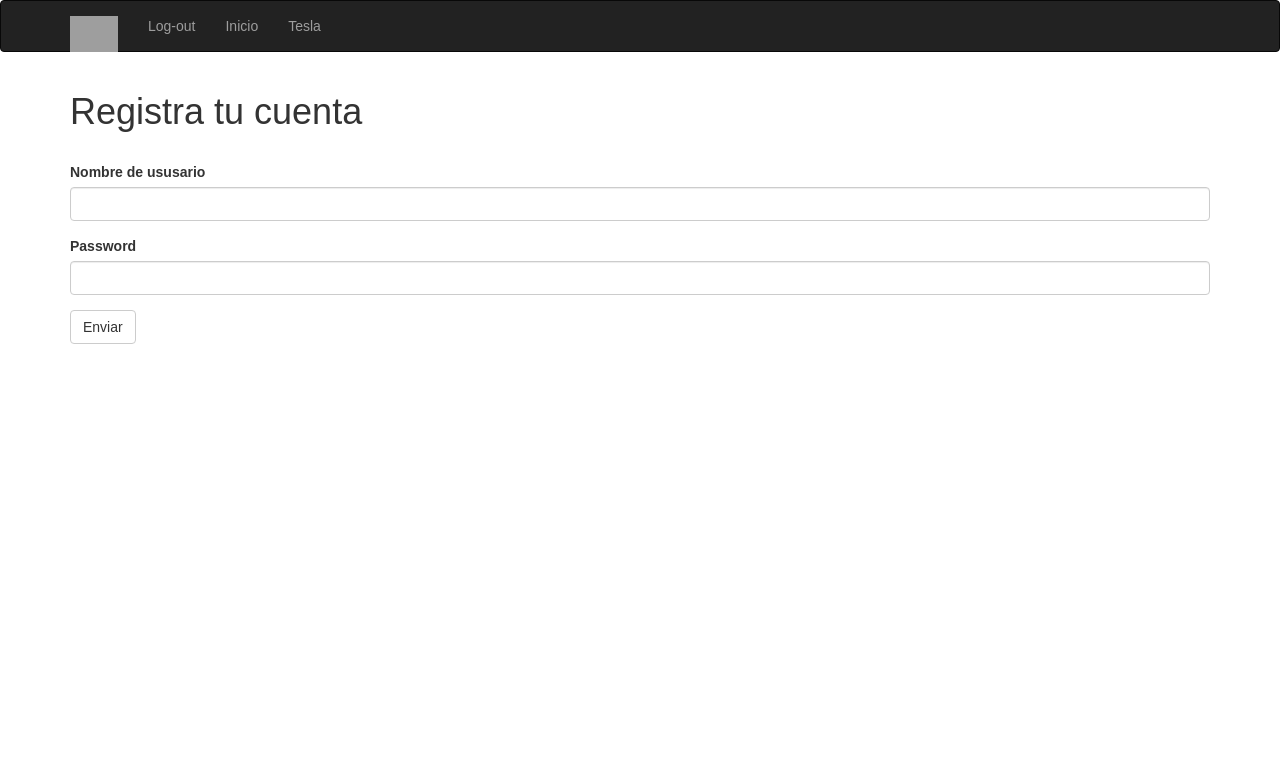
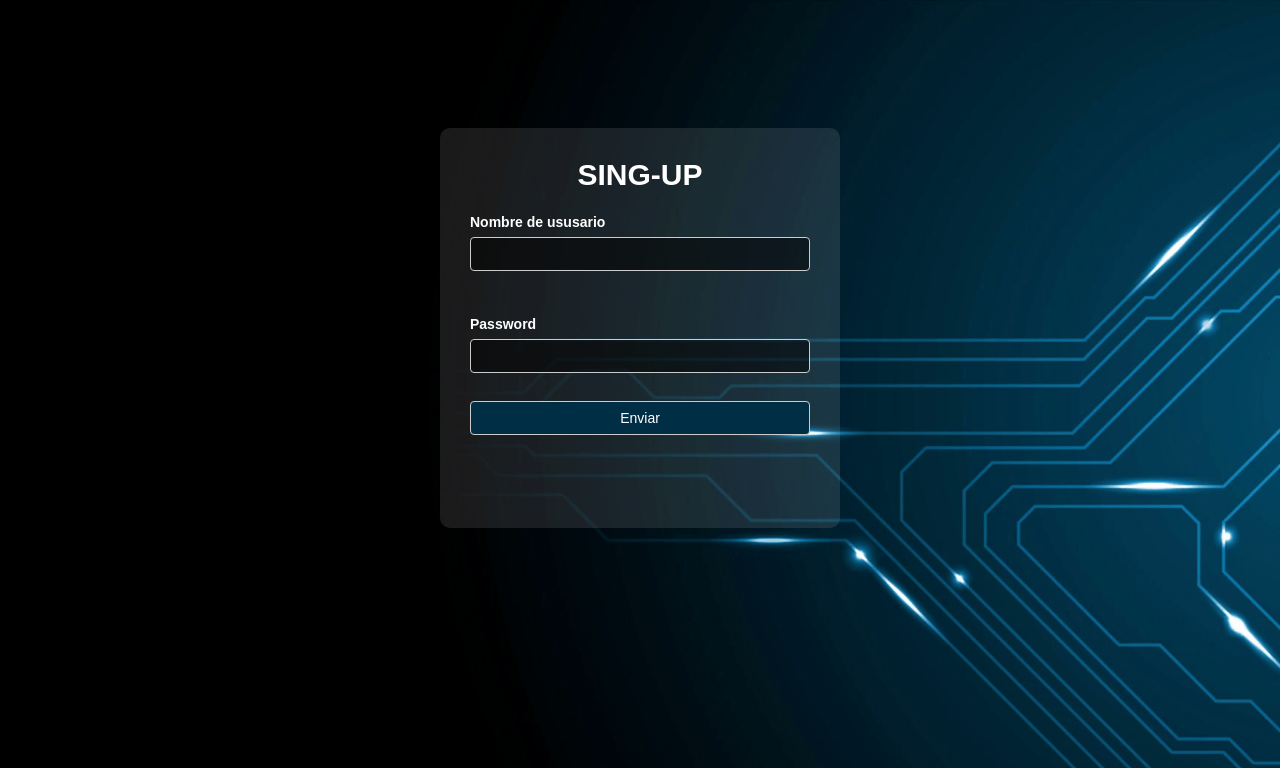
Before and after one commit to santiagoHV/Curso-de-flask-Platzi, a Flask app: page /auth/singup in a window 1280 px wide. Shown: the top 768 px of the page. Run offline with Flask 2, Linux system fonts and the light colour scheme; a user stored in the database is signed in; some libraries are stand-ins or nearby versions; grey boxes are pictures that could not be loaded.

Commit message:
ediciones after curso

```diff
--- /dev/null
+++ b/app.yaml
@@ -0,0 +1 @@
+runtime: python37
--- a/app/__init__.py
+++ b/app/__init__.py
@@ -16,7 +16,7 @@ def load_user(username):
 
 def create_app():
     app = Flask(__name__)
-    bootstrap = Bootstrap(app)
+    Bootstrap(app)
 
     app.config.from_object(Config)
 
--- a/app/auth/views.py
+++ b/app/auth/views.py
@@ -4,7 +4,7 @@ from . import auth
 from app.forms import LoginForm
 from app.firestore_service import get_user, user_put
 from app.models import UserData, UserModel
-from werkzeug.security import generate_password_hash #libreria de seguridad
+from werkzeug.security import generate_password_hash, check_password_hash #libreria de seguridad
 
 @auth.route('logout')
 @login_required
@@ -31,7 +31,7 @@ def login():
         if user_doc.to_dict() is not None:
             password_from_db = user_doc.to_dict()['password']
 
-            if password_from_db == password:
+            if check_password_hash(password_from_db, password):
                 user_data = UserData(username,password)
                 user = UserModel(user_data)
 
--- a/app/forms.py
+++ b/app/forms.py
@@ -12,6 +12,7 @@ class ToDoForm(FlaskForm):
     descriptrion = StringField('Descripción', validators=[DataRequired()])
     submit = SubmitField('Crear')
 
+
 class DeleteToDoForm(FlaskForm):
     submit = SubmitField('Borrar')
 
--- a/app/static/css/main.css
+++ b/app/static/css/main.css
@@ -4,3 +4,54 @@ html * {
 img{
     max-height: 50px;
 }
+body{
+    background-image: url("../images/login-background.png");
+    background-position: center center;
+    background-repeat: no-repeat;
+    background-attachment: fixed;
+    background-size: cover;
+    background-color: black;
+}
+.login-panel{
+    margin: auto;
+    margin-top: 10%;
+    height: 400px;
+    width: 400px;
+    background-color: RGBA(255,255,255,0.1);
+    padding: 30px;
+    border-radius: 10px;
+
+}
+.login-panel h2{
+    margin: 0;
+    color: white;
+    font-weight: bold;
+    text-align: center;
+}
+.login-panel form{
+    color: white;
+    display: flex;
+    flex-direction: column;
+    justify-content: space-around;
+    height: 250px;
+    width: 100%;
+}
+.login-panel label, button{
+    margin-top: 15px;
+}
+.login-panel input{
+    color: white;
+    background-color: RGBA(0,0,0,0.5);
+}
+.login-panel input[type='submit']{
+    color: white;
+    background-color: rgb(0, 47, 69);
+}
+
+.login-panel p{
+    margin-top: 30px;
+}
+
+.login-panel p>a{
+    color: white;
+}
--- a/app/templates/base.html
+++ b/app/templates/base.html
@@ -6,8 +6,7 @@
     {{ super() }}
 
     <title>{% block title %} Flask platzi |  {% endblock %}</title>
-    <link rel="stylesheet" href="{{ url_for('static',filename = 'css/main.css') }}" />
-{% endblock %}
+    <link rel="stylesheet" href="{{ url_for('static',filename = 'css/main.css') }}" />{% endblock %}
 
 {% block body %}
     {% block navbar %}
--- a/app/templates/singup.html
+++ b/app/templates/singup.html
@@ -1,15 +1,38 @@
-{% extends 'base.html' %}
+{%  extends 'bootstrap/base.html'%}
 {% import 'bootstrap/wtf.html' as wtf %}
-{% block title %}
+
+{% block head %}
     {{ super() }}
-    Sing-up
+
+    <title>Flask platzi | Sing-up</title>
+    <link rel="stylesheet" href="{{ url_for('static',filename = 'css/main.css') }}" />
 {% endblock %}
+{% block body %}
+    {% if get_flashed_messages()[0] %}
+        <div class="alert alert-success alert-dismissable">
+            <button type="button"
+                    data-dismiss="alert"
+                    class="close"
+                    style="margin: 0">
 
-{% block content %}
-    <div class="container">
-        <H1>Registra tu cuenta</H1>
-        <br>
+                &times;
+            </button>
+            <p>{{ get_flashed_messages()[0] }}</p>
+        </div>
+    {% endif %}
+
+    <div class="container login-panel">
+{#        <form action="{{ url_for('hello') }}" method="post">#}
+{#            Este recibe el objeto y crea un formulario#}
+{#            {{ login_form.username }}#}
+{#            {{ login_form.username.label }}#}
+{#        </form>#}
+        {# Este crea re gratis un formulario traido de bootstrap re completo#}
+        <h2>SING-UP</h2>
         {{ wtf.quick_form(singup_form) }}
+
     </div>
-
+    {% block scripts %}
+        {{ super() }}
+    {% endblock %}
 {% endblock %}
```
Also changed, not shown: app/templates/login.html (+31 -6 lines), app/static/images/login-background.png (added), 2 other files.
